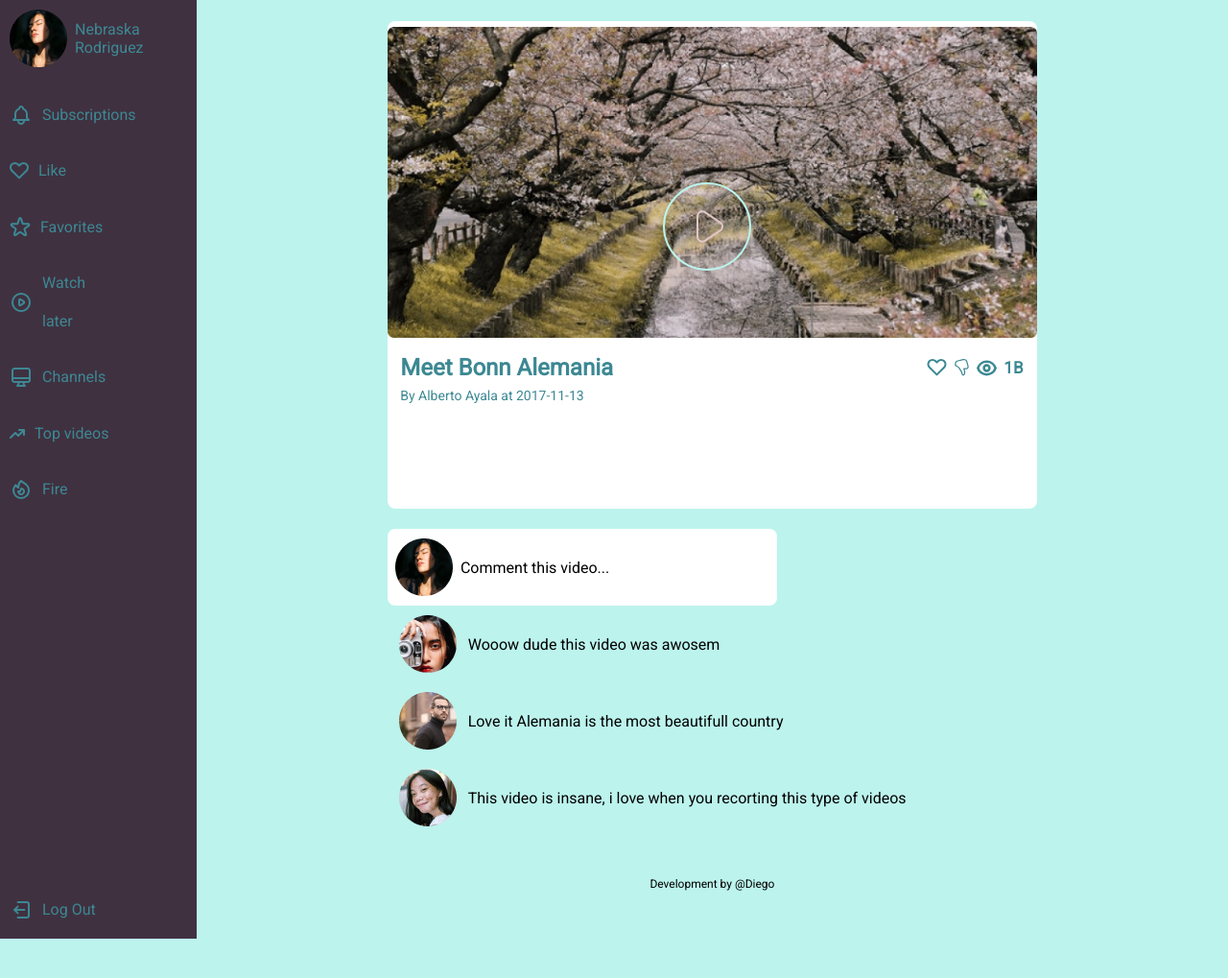
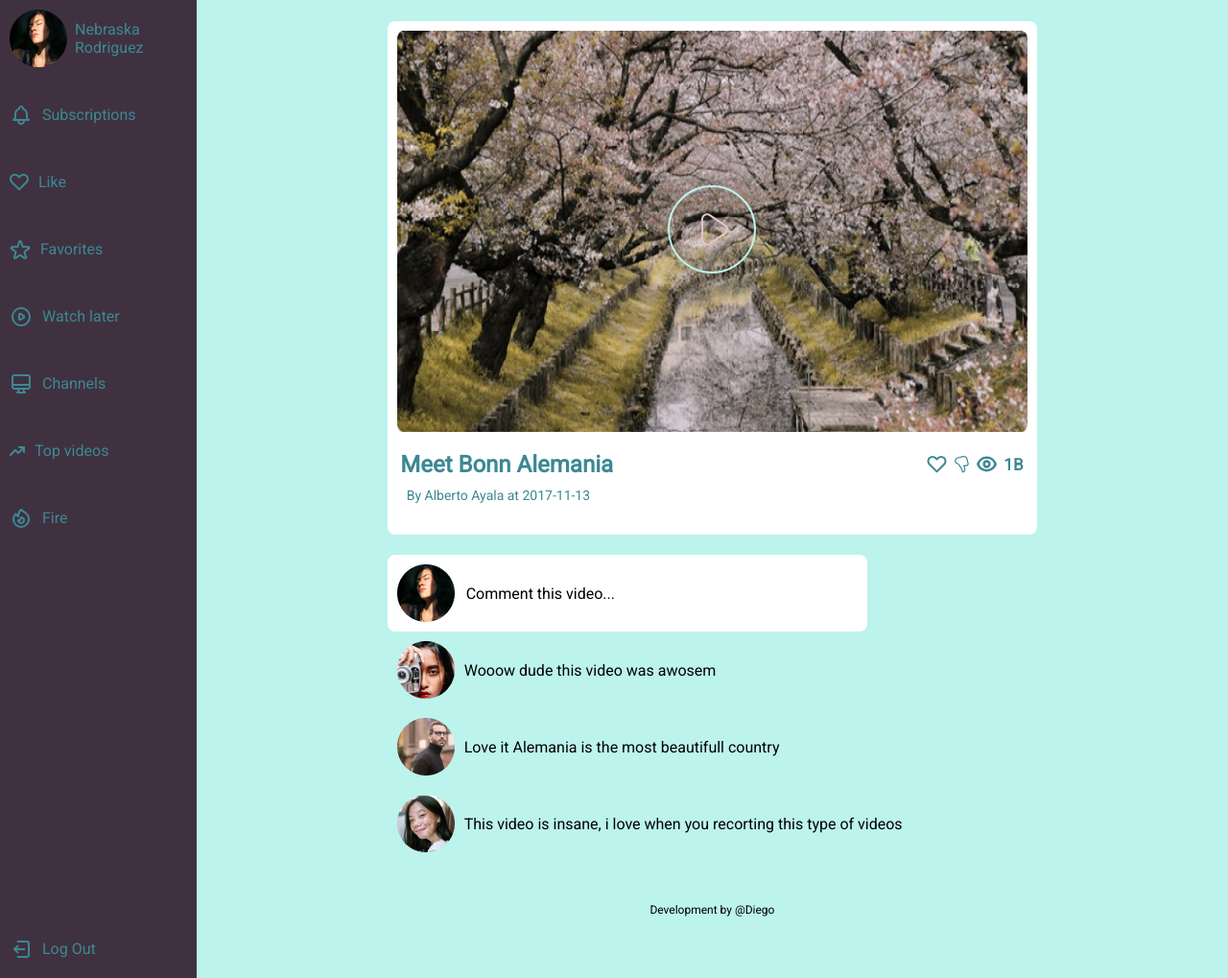
Before and after one commit to Nandodiego/Proyect-Videos, a plain HTML site: page video.html in a window 1280 px wide. Shown: the whole page at 96% size. Before the commit the page ends 978 px from the top, so only its background shows below. Drawn offline with Linux system fonts and the light colour scheme.

Commit message:
Proyecto realizado 17-07-2021

```diff
--- a/Css/Log-in.css
+++ b/Css/Log-in.css
@@ -30,8 +30,6 @@ body {
 }
 /* Figure Container */
 .header__figure {
-    width: 100%;
-
     display: flex;
     flex-direction: row;
     justify-content: flex-start;
@@ -52,7 +50,7 @@ body {
 /* Header nav */
 .header__nav {
     width: 100%;
-    margin-top: 16%;
+    margin-top: 30px;
 
     display: flex;
     flex-direction: column;
@@ -60,8 +58,7 @@ body {
 }
 /* Nav container */
 .nav__container {
-    width: 60%;
-    margin-bottom: 10%;
+    margin-bottom: 30px;
 
     display: flex;
     flex-direction: row;
@@ -87,7 +84,6 @@ body {
 }
 /* Container of log out */
 .nav-container {
-    width: 60%;
     margin-top: 410px;
 
     display: flex;
@@ -96,7 +92,6 @@ body {
 }
 /* Text of log out */
 .link__text {
-    height: 40px;
     line-height: 40px;
     padding-left: 10px;
     font-size: 16px;
@@ -162,29 +157,34 @@ body {
 }
 /* Container of play and image */
 .figure__container {
+    width: 100%;
+    display: flex;
+    flex-direction: row;
+    justify-content: center;
+    align-items: center;
+
     margin: 0 auto;
     margin-top: 10px;
 }
 /* Links redirection */
 .container-link {
+    position: absolute;
     text-decoration: none;
 }
 /* Play logo */
 .link__image-play {
     padding-left: 10px;
-    position: absolute;
-    transform: translate(100%, 50%);
 }
 /* Images of content */
 .container-image {
-    width: 275px;
-    margin-top: 5px;
+    width: 95%;
+    height: 180px;
 }
 /* Container of titles, eyes and numbers */
 .figure-container{
     width: 90%;
     margin: 0 auto;
-    margin-top: 2%;
+    margin-top: 10px;
     display: flex;
     flex-direction: row;
     justify-content: space-between;
@@ -201,6 +201,7 @@ body {
     width: 20%;
 
     display: flex;
+    justify-content: flex-end;
     flex-direction: row;
     align-items: center;
 }
@@ -218,8 +219,8 @@ body {
 }
 /* Description on cards */
 .container__figcaption {
-    padding-top: 1%;
-    padding-left: 5%;
+    padding-top: 5px;
+    padding-left: 15px;
     font-size: 10px;
     font-family: var(--primary-font);
     font-weight: 300;
@@ -227,8 +228,9 @@ body {
 }
 /* End of page */
 .main__footer {
-    padding: 2%;
+    padding: 10px;
     width: 100%;
+    margin-top: 35px;
 }
 
 .footer__text {
--- a/Css/log-out.css
+++ b/Css/log-out.css
@@ -83,29 +83,33 @@ body {
 }
 /* Container of play and image */
 .figure__container {
-    margin: 0 auto;
+    width: 100%;
     margin-top: 10px;
+
+    display: flex;
+    flex-direction: row;
+    justify-content: center;
+    align-items: center;
 }
 /* Links redirection */
 .container-link {
+    position: absolute;
     text-decoration: none;
 }
 /* Play logo */
 .link__image-play {
-    padding-left: 10px;
-    position: absolute;
-    transform: translate(100%, 50%);
+    cursor: pointer;
 }
 /* Images of content */
 .container-image {
-    width: 275px;
-    margin-top: 5px;
+    width: 95%;
+    height: 180px;
 }
 /* Container of titles, eyes and numbers */
 .figure-container{
     width: 90%;
     margin: 0 auto;
-    margin-top: 2%;
+    margin-top: 10px;
     display: flex;
     flex-direction: row;
     justify-content: space-between;
@@ -124,6 +128,7 @@ body {
     display: flex;
     flex-direction: row;
     align-items: center;
+    justify-content: flex-end;
 }
 /* Eyes logos */
 .div__logo {
@@ -134,13 +139,13 @@ body {
     font-size: 11px;
     color: var(--color-primary);
     font-weight: 700;
-    font-family: system-ui;
+    font-family: var(--primary-font);
     margin-left: 4px;
 }
 /* Description on cards */
 .container__figcaption {
-    padding-top: 1%;
-    padding-left: 5%;
+    padding-top: 5px;
+    padding-left: 15px;
     font-size: 10px;
     font-family: var(--primary-font);
     font-weight: 300;
@@ -150,8 +155,8 @@ body {
 /* End of page */
 .footer {
     width: 100%;
-    margin-top: 2%;
-    padding: 1%;
+    margin-top: 20px;
+    padding: 20px;
 
     display: flex;
     flex-direction: row;
--- a/Css/video.css
+++ b/Css/video.css
@@ -10,6 +10,7 @@
     --bg-third: white;
     --primary-font: 'Roboto', sans-serif;
     --color-primary: #3C8893;
+    --color-placeholder: black ;
     --box-shadow: 0px 3px 0px #B3B9B5;
 }
 
@@ -30,8 +31,6 @@ body {
 }
 /* Figure Container */
 .header__figure {
-    width: 100%;
-
     display: flex;
     flex-direction: row;
     justify-content: flex-start;
@@ -52,7 +51,7 @@ body {
 /* Header nav */
 .header__nav {
     width: 100%;
-    margin-top: 16%;
+    margin-top: 30px;
 
     display: flex;
     flex-direction: column;
@@ -60,8 +59,7 @@ body {
 }
 /* Nav container */
 .nav__container {
-    width: 60%;
-    margin-bottom: 10%;
+    margin-bottom: 30px;
 
     display: flex;
     flex-direction: row;
@@ -87,7 +85,6 @@ body {
 }
 /* Container of log out */
 .nav-container {
-    width: 60%;
     margin-top: 379px;
 
     display: flex;
@@ -105,23 +102,12 @@ body {
 }
 /* Main */
 .main {
-  width: 84%;
-}
-/* Main article cards */
-.main-article {
-    width: 72%;
-    margin: 0 auto;
-    margin-top: 2%;
-
-    display: flex;
-    flex-wrap: wrap;
-    flex-direction: row;
-    justify-content: space-between;
+    width: 84%;
 }
 /* Container cards */
 .main__figure {
     width: 63%;
-    height: 52%;
+    height: 535px;
     background: var(--bg-third);
     border-radius: 8px;
     margin: 0 auto;
@@ -133,17 +119,17 @@ body {
 /* Container of play and image */
 .figure__container {
     margin: 0 auto;
-    margin-top: 1%;
-}
-/* Links redirection */
-.container-link {
-    width: 52%;
-    height: 52%;
-    position: absolute;
+    width: 100%;
+    margin-top: 10px;
+
     display: flex;
     flex-direction: row;
     justify-content: center;
     align-items: center;
+}
+/* Links redirection */
+.container-link {
+    position: absolute;
     text-decoration: none;
 }
 /* Play logo */
@@ -152,13 +138,14 @@ body {
 }
 /* Images of content */
 .container__img {
-    width: 100%;
+    width: 97%;
+    height: 418px;
 }
 /* Container of titles, eyes and numbers */
 .figure-container{
     width: 96%;
     margin: 0 auto;
-    margin-top: 2%;
+    margin-top: 20px;
     display: flex;
     flex-direction: row;
     justify-content: space-between;
@@ -201,14 +188,14 @@ body {
 }
 /* Description on cards */
 .container__figcaption {
-    padding-top: 1%;
-    padding-left: 2%;
+    padding-top: 10px;
+    padding-left: 20px;
     font-size: 14px;
     font-family: var(--primary-font);
     font-weight: 300;
     color: var(--color-primary);
 }
-/* Article */
+/* Article of comments */
 .main__article {
     width: 63%;
     margin: 0 auto;
@@ -217,28 +204,35 @@ body {
     display: flex;
     flex-direction: column;
 }
-/* Container of main comment */
-.article__container {
-    width: 60%;
+/* Form of comment */
+.article__form {
+    width: 50%;
+}
+/* Image of input comment */
+.form__image {
+    position: absolute;
+    transform: translate(10px, 10px);
+    cursor: pointer;
+}
+/* Container of input */
+.form__controls {
+    padding-left: 82px;
+    font-size: 16px;
+    font-family: var(--primary-font);
+    width: 500px;
     height: 80px;
+    border: none;
     border-radius: 8px;
     background: var(--bg-third);
 
     display: flex;
     flex-direction: row;
+    justify-content: center;
     align-items: center;
 }
-/* Images of comments */
-.div__image {
-    cursor: pointer;
-    padding-left: 2%;
-}
-/* Text of comments */
-.div-text {
-    font-size: 16px;
-    font-weight: 200;
-    font-family: var(--primary-font);
-    padding-left: 2%;
+/* Placeholder of input */
+.form__controls::placeholder {
+    color: var(--color-placeholder);
 }
 /* Container of secundarys comments */
 .article-container {
@@ -249,7 +243,18 @@ body {
     flex-direction: row;
     align-items: center;
 }
-
+/* Images of comments */
+.div__image {
+    cursor: pointer;
+    padding-left: 10px;
+}
+/* Text of comments */
+.div-text {
+    font-size: 16px;
+    font-weight: 200;
+    font-family: var(--primary-font);
+    padding-left: 10px;
+}
 /* End of page */
 .main__footer {
     width: 100%;
--- a/video.html
+++ b/video.html
@@ -69,10 +69,10 @@
             <figcaption class="container__figcaption">By Alberto Ayala at 2017-11-13</figcaption>
         </figure>
         <article class="main__article">
-            <div class="article__container">
-                <img class="div__image" src="assets/Imagenes/Nebraska Rodriguez.png" alt="Image of coment">
-                <p class="div-text">Comment this video...</p>
-            </div>
+            <form class="article__form">
+                <img class="form__image" src="assets/Imagenes/Nebraska Rodriguez.png" alt="Nebraska Rodriguez image">
+                <input class="form__controls" type="text" id="iname" placeholder="Comment this video...">
+            </form>
             <div class="article-container">
                 <img class="div__image" src="assets/Imagenes/Wooow coment img.png" alt=" Image of coment">
                 <p class="div-text">Wooow dude this video was awosem</p>
```
Also changed, not shown: Css/form.css (+10 -8 lines).
